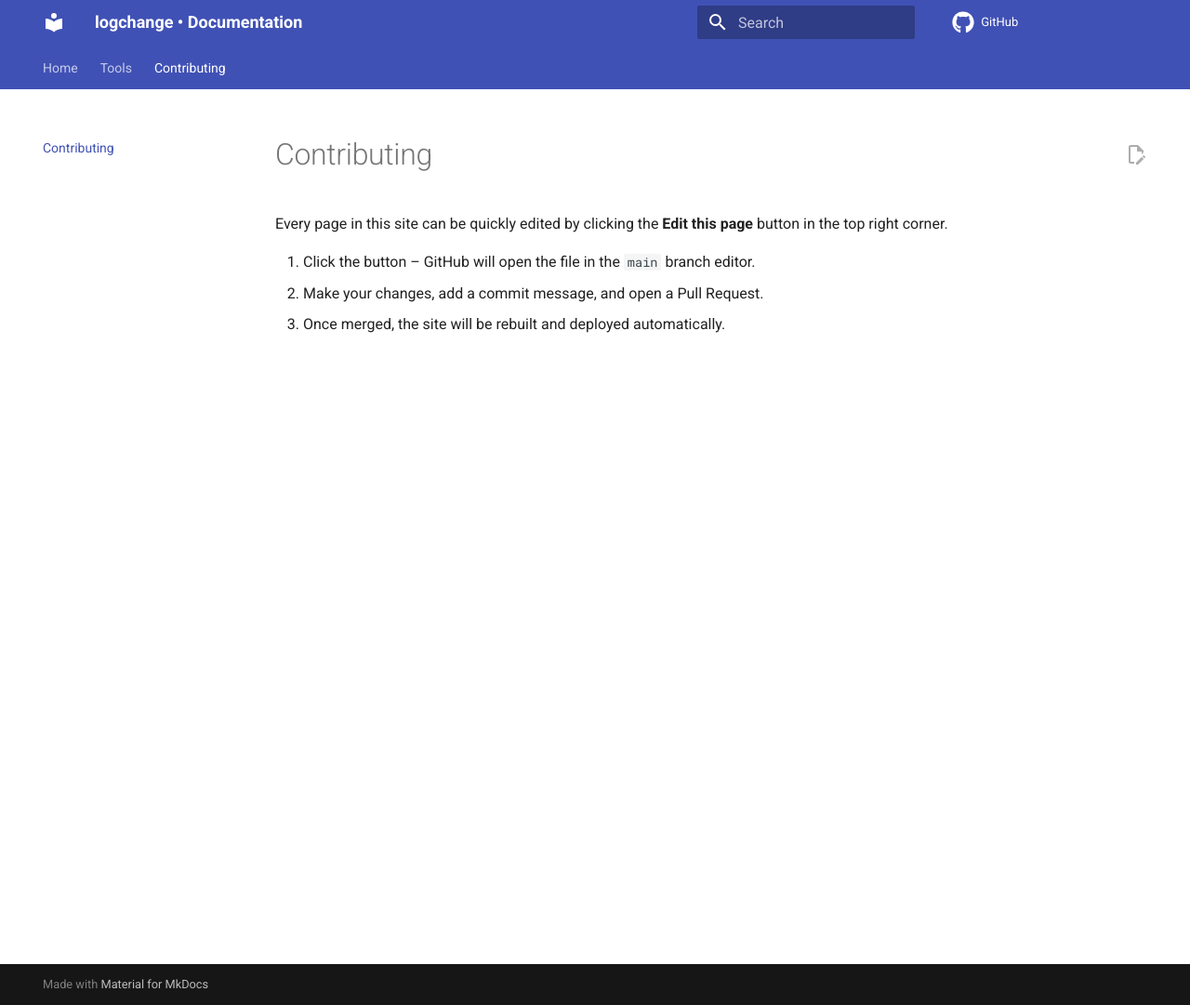
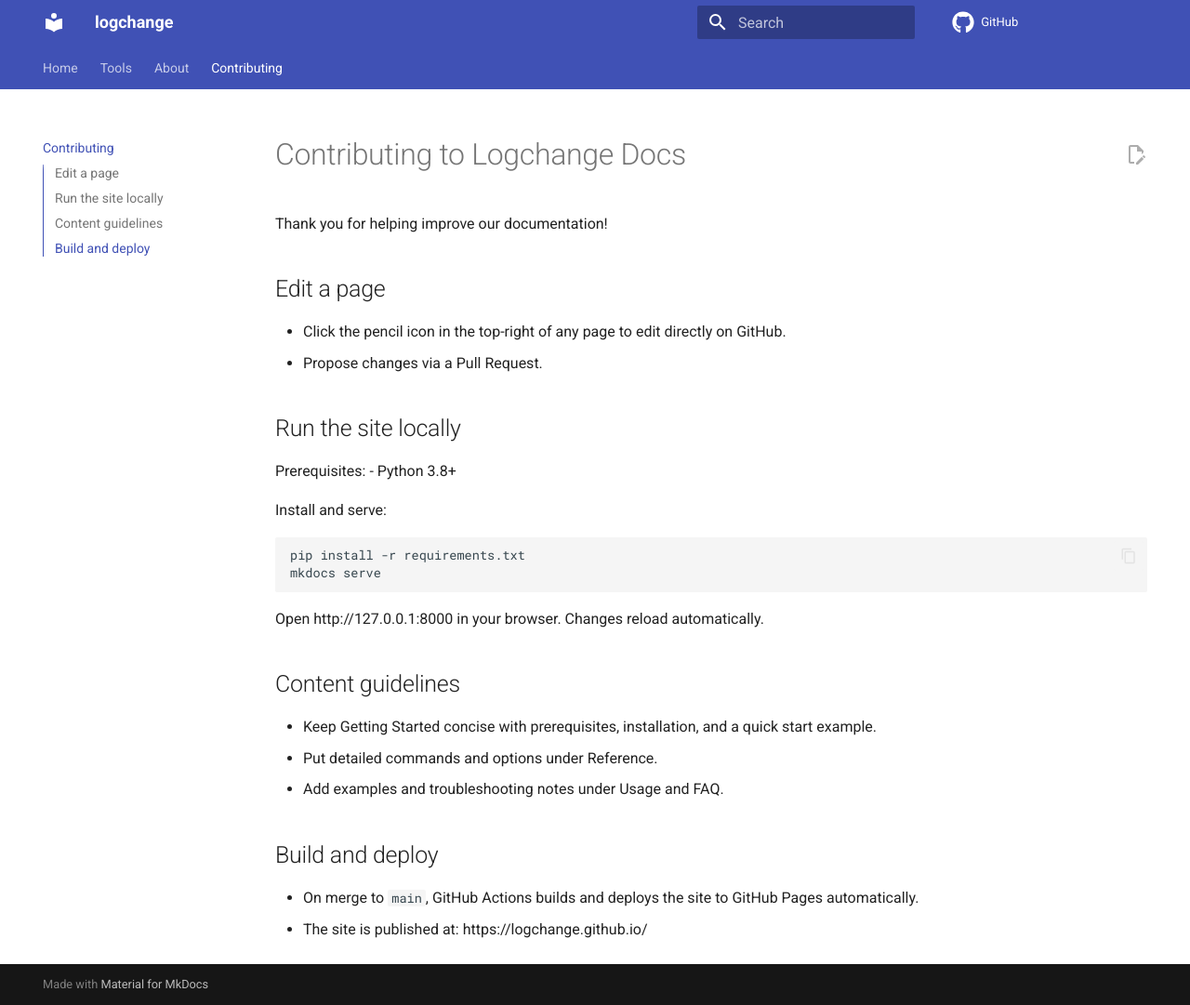
Before and after one commit to logchange/logchange.github.io, an MkDocs documentation site: the page built from docs/contributing.md, in a window 1280 px wide and 1081 px high. Shown: the whole window at 93% size. Built offline with MkDocs 1.6.1 and Material for MkDocs 9.7.7, drawn with Linux system fonts in a browser that asks for light colours; comment, search, counter and statistics services are not loaded.

Commit message:
basic site configuration

````diff
--- a/docs/contributing.md
+++ b/docs/contributing.md
@@ -1,7 +1,33 @@
-# Contributing
+# Contributing to Logchange Docs
 
-Every page in this site can be quickly edited by clicking the **Edit this page** button in the top right corner.
+Thank you for helping improve our documentation!
 
-1. Click the button – GitHub will open the file in the `main` branch editor.
-2. Make your changes, add a commit message, and open a Pull Request.
-3. Once merged, the site will be rebuilt and deployed automatically.
+## Edit a page
+
+- Click the pencil icon in the top-right of any page to edit directly on GitHub.
+- Propose changes via a Pull Request.
+
+## Run the site locally
+
+Prerequisites:
+- Python 3.8+
+
+Install and serve:
+
+```bash
+pip install -r requirements.txt
+mkdocs serve
+```
+
+Open http://127.0.0.1:8000 in your browser. Changes reload automatically.
+
+## Content guidelines
+
+- Keep Getting Started concise with prerequisites, installation, and a quick start example.
+- Put detailed commands and options under Reference.
+- Add examples and troubleshooting notes under Usage and FAQ.
+
+## Build and deploy
+
+- On merge to `main`, GitHub Actions builds and deploys the site to GitHub Pages automatically.
+- The site is published at: https://logchange.github.io/
--- a/mkdocs.yml
+++ b/mkdocs.yml
@@ -1,7 +1,7 @@
-site_name: logchange • Documentation
+site_name: logchange
 site_url: https://logchange.dev
-repo_url: https://github.com/logchange/logchange.github.io
-edit_uri: edit/main/docs/
+repo_url: https://github.com/logchange/logchange
+edit_uri: https://github.com/logchange/logchange.github.io/edit/main/docs/
 
 theme:
   name: material
@@ -19,6 +19,9 @@ plugins:
   - search
   - git-revision-date-localized:
       enable_creation_date: true
+  - git-committers:
+      repository: logchange/logchange.github.io
+      branch: main
 
 nav:
   - Home: index.md
@@ -38,4 +41,5 @@ nav:
           - Usage: tools/valhalla/usage.md
           - Reference: tools/valhalla/reference.md
           - FAQ: tools/valhalla/faq.md
+  - About: about.md
   - Contributing: contributing.md
--- a/requirements.txt
+++ b/requirements.txt
@@ -1,3 +1,4 @@
 mkdocs==1.6.1
 mkdocs-material==9.6.18
 mkdocs-git-revision-date-localized-plugin==1.4.7
+mkdocs-git-committers-plugin-2==2.5.0
````
Also changed, not shown: README.md (+34 -0 lines), docs/about.md (added, +7 -0 lines), docs/index.md (+21 -7 lines).
